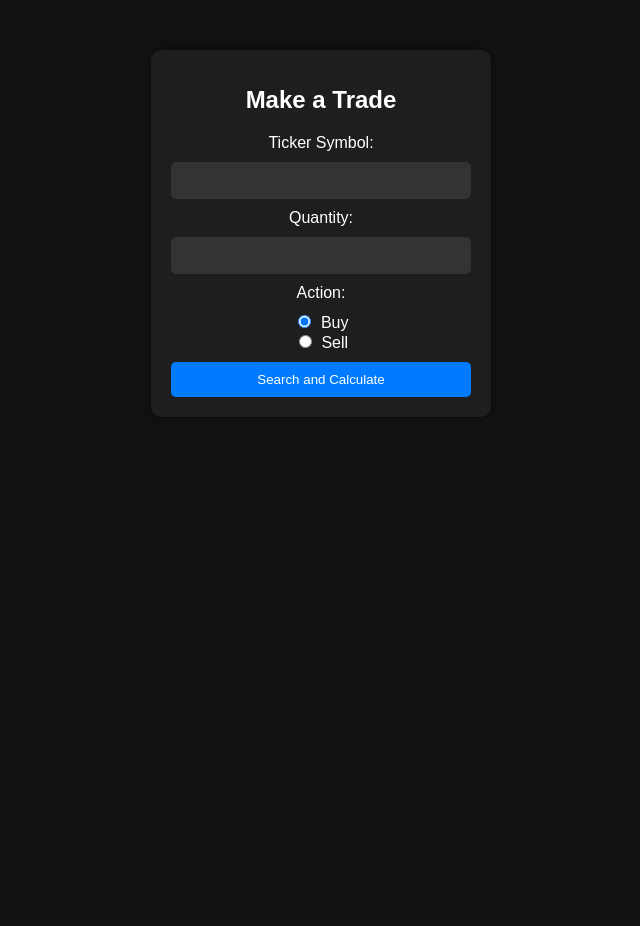
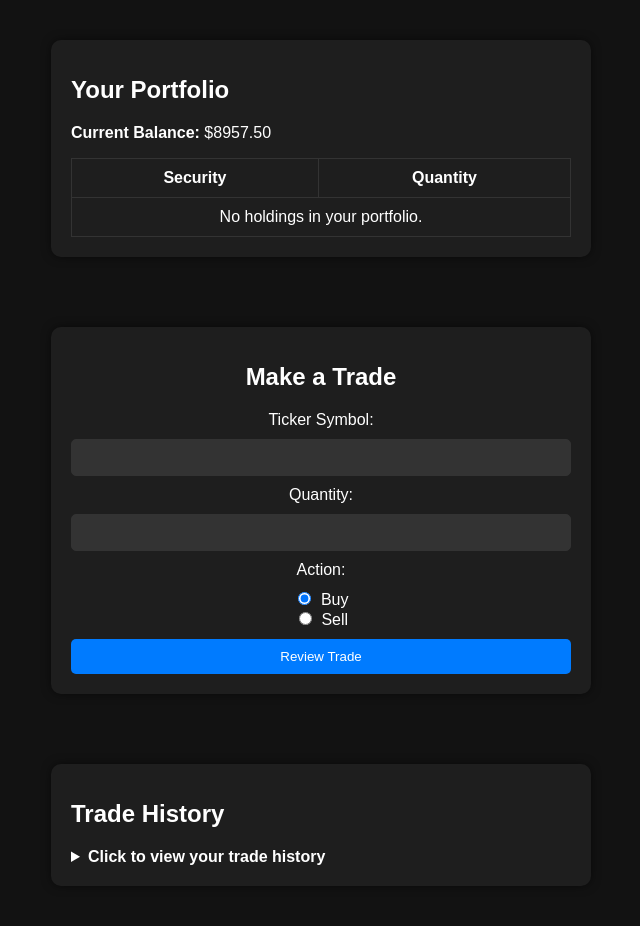
Before and after one commit to IDES0/FinDB-Live, a Django app: page /trade/ in a window 1280 px wide. Shown: the part 71-997 px from the top of the page, without its empty margins (319-959 px from the left). Before the commit the page ends 468 px from the top, so only its background shows below. Run offline with Django 4.2, Linux system fonts and the light colour scheme; a user stored in the database is signed in; data comes from the database, SQL or seed files in the repository; both versions use the stored data as it was after the commit; data that the repository does not hold is empty.

Commit message:
Added transaction history, removed portfolio view, etc

```diff
--- a/findb/main/static/main/css/style.css
+++ b/findb/main/static/main/css/style.css
@@ -58,18 +51,17 @@ body {
     border-radius: 4px;
 }
 
-
-
-
-/* Container for Centering the Form */
+/* Container for Centering the Content */
 .container {
     display: flex;
-    justify-content: center;
+    flex-direction: column;
     align-items: center;
-    min-height: 100vh;
+    padding: 20px;
+    max-width: 1000px;
+    margin: 0 auto;
 }
 
-/* Styling the Form Box */
+/* Form Box Styling (e.g., Login Forms) */
 .form-box {
     background-color: #1e1e1e;
     padding: 20px 30px;
@@ -176,78 +149,74 @@ body {
 
 .dropdown-content {
     display: none;
-    position: absolute; /* Position absolutely to allow it to drop over the body */
-    top: 100%; /* Position just below the dropdown button */
+    position: absolute;
+    top: 100%;
     left: 0;
     background-color: #222;
-    min-width: 200px; /* Make the dropdown wider */
+    min-width: 200px;
     padding: 10px 0;
     box-shadow: 0px 8px 16px 0px rgba(0, 0, 0, 0.2);
-    z-index: 1000; /* Ensure the dropdown appears above other content */
+    z-index: 1000;
     border-radius: 4px;
 }
 
 .dropdown-content a {
     color: white;
-    padding: 15px 20px; /* Increase padding for a larger clickable area */
+    padding: 15px 20px;
     text-decoration: none;
-    font-size: 16px; /* Increase font size */
+    font-size: 16px;
     display: block;
     transition: background-color 0.3s ease;
 }
 
 .dropdown-content a:hover {
-    background-color: #222;
+    background-color: #444;
 }
 
 .dropdown:hover .dropdown-content {
-    display: block; /* Show dropdown on hover */
+    display: block;
 }
 
 .dropdown:hover .dropbtn {
-    background-color: #444; /* Change button color on hover */
+    background-color: #444;
 }
 
-
-
-
-/* Alternate Action Button Styling */
+/* Alternate Action Button Styling (e.g., "Sign Up" button) */
 .alternate-action {
-    text-align: center; /* Center the text */
-    margin-top: 20px; /* Add some space above the button */
+    text-align: center;
+    margin-top: 20px;
 }
 
 .alternate-action p {
-    font-size: 14px; /* Set the font size */
-    color: #fff; /* Set the text color */
+    font-size: 14px;
+    color: #fff;
 }
 
 .alternate-action a.btn-alternate {
-    color: #4caf50; /* Green color for the button link */
-    text-decoration: none; /* Remove underline */
-    font-weight: bold; /* Make the text bold */
-    border: 1px solid #4caf50; /* Add a border */
-    padding: 10px 20px; /* Add padding to make it look like a button */
-    border-radius: 4px; /* Round the corners */
-    transition: background-color 0.3s ease, color 0.3s ease; /* Smooth transition effects */
+    color: #4caf50;
+    text-decoration: none;
+    font-weight: bold;
+    border: 1px solid #4caf50;
+    padding: 10px 20px;
+    border-radius: 4px;
+    transition: background-color 0.3s ease, color 0.3s ease;
 }
 
 .alternate-action a.btn-alternate:hover {
-    background-color: #4caf50; /* Change background on hover */
-    color: #fff; /* Change text color on hover */
+    background-color: #4caf50;
+    color: #fff;
 }
 
-
-/* Centering the trade container */
+/* Trade Container Styling */
 .trade-container {
     background-color: #1e1e1e;
     padding: 20px;
     border-radius: 10px;
     box-shadow: 0 0 10px rgba(0, 0, 0, 0.5);
-    width: 300px;
-    margin: 0 auto; /* Centering the container */
+    width: 100%;
+    max-width: 500px;
     text-align: center;
-    margin-top: 50px; /* Adjust margin for spacing from the top */
+    margin: 50px auto; /* Centering the container with top margin */
 }
 
 .trade-container h1 {
@@ -296,3 +265,70 @@ body {
 .trade-summary p {
     margin: 5px 0;
 }
+
+/* Portfolio Section Styling */
+.portfolio-container {
+    background-color: #1e1e1e;
+    padding: 20px;
+    border-radius: 10px;
+    box-shadow: 0 0 10px rgba(0, 0, 0, 0.5);
+    width: 100%;
+    max-width: 500px;
+    margin: 20px auto; /* Centering the container with margin */
+}
+
+.portfolio-container h1 {
+    margin-bottom: 20px;
+    font-size: 24px;
+}
+
+.portfolio-container table {
+    width: 100%;
+    border-collapse: collapse;
+    margin-top: 10px;
+}
+
+.portfolio-container th,
+.portfolio-container td {
+    padding: 10px;
+    border: 1px solid #333;
+    text-align: center;
+}
+
+/* Trade History Section Styling */
+.history-container {
+    background-color: #1e1e1e;
+    padding: 20px;
+    border-radius: 10px;
+    box-shadow: 0 0 10px rgba(0, 0, 0, 0.5);
+    width: 100%;
+    max-width: 500px;
+    margin: 20px auto; /* Centering the container with margin */
+}
+
+.history-container h1 {
+    margin-bottom: 20px;
+    font-size: 24px;
+}
+
+.history-container details {
+    margin-top: 10px;
+}
+
+.history-container summary {
+    font-weight: bold;
+    cursor: pointer;
+}
+
+.history-container table {
+    width: 100%;
+    border-collapse: collapse;
+    margin-top: 10px;
+}
+
+.history-container th,
+.history-container td {
+    padding: 10px;
+    border: 1px solid #333;
+    text-align: center;
+}
--- a/findb/main/templates/base.html
+++ b/findb/main/templates/base.html
@@ -4,7 +4,7 @@
     {% load static %}
     <meta charset="UTF-8">
     <meta name="viewport" content="width=device-width, initial-scale=1.0">
-    <title>{% block title %}Finance Project{% endblock %}</title>
+    <title>{% block title %}FinDB{% endblock %}</title>
     <link rel="stylesheet" href="{% static 'main/css/style.css' %}">
 </head>
 <body>
@@ -18,7 +18,6 @@
                 <a href="{% url 'trade_view' %}" class="dropbtn">Trade</a>
                 <div class="dropdown-content">
                     <a href="{% url 'trade_view' %}">Trade</a>
-                    <a href="{% url 'portfolio_view' %}">Portfolio</a>
                 </div>
             </li>
             {% if user.is_authenticated %}
--- a/findb/trade/models.py
+++ b/findb/trade/models.py
@@ -1,6 +1,7 @@
 from django.db import models
 from django.contrib.auth.models import User
 
+# Represents securities that are available to trade
 class Security(models.Model):
     symbol = models.CharField(max_length=10, unique=True)
     name = models.CharField(max_length=100)
@@ -8,6 +9,7 @@ class Security(models.Model):
     def __str__(self):
         return self.symbol
 
+# Represents user porfolio (balance and related holdings)
 class Portfolio(models.Model):
     user = models.OneToOneField(User, on_delete=models.CASCADE)
     balance = models.DecimalField(max_digits=15, decimal_places=2, default=10000.00)  # Default starting balance
@@ -15,6 +17,7 @@ class Portfolio(models.Model):
     def __str__(self):
         return f"{self.user.username}'s Portfolio"
 
+# Represents quantity of each security a user holds
 class Holding(models.Model):
     portfolio = models.ForeignKey(Portfolio, on_delete=models.CASCADE, related_name='holdings')
     security = models.ForeignKey(Security, on_delete=models.CASCADE)
@@ -23,6 +26,7 @@ class Holding(models.Model):
     def __str__(self):
         return f"{self.quantity} of {self.security.symbol} in {self.portfolio}"
 
+# Records each buy/sell action from the user, captures quantity and price at time of trade
 class Transaction(models.Model):
     portfolio = models.ForeignKey(Portfolio, on_delete=models.CASCADE)
     security = models.ForeignKey(Security, on_delete=models.CASCADE)
--- a/findb/trade/templates/trade/trade.html
+++ b/findb/trade/templates/trade/trade.html
@@ -1,10 +1,56 @@
 {% extends 'base.html' %}
 
 {% block content %}
+<div class="container">
+    <!-- Portfolio Section -->
+    <div class="portfolio-container">
+        <h1>Your Portfolio</h1>
+        <p><strong>Current Balance:</strong> ${{ portfolio_balance }}</p>
+        <table>
+            <thead>
+                <tr>
+                    <th>Security</th>
+                    <th>Quantity</th>
+                </tr>
+            </thead>
+            <tbody>
+                {% for holding in holdings %}
+                <tr>
+                    <td>{{ holding.security.symbol }}</td>
+                    <td>{{ holding.quantity }}</td>
+                </tr>
+                {% empty %}
+                <tr>
+                    <td colspan="2">No holdings in your portfolio.</td>
+                </tr>
+                {% endfor %}
+            </tbody>
+        </table>
+    </div>
+
+    <!-- Trade Section -->
     <div class="trade-container">
         <h1>Make a Trade</h1>
         <form method="POST">
             {% csrf_token %}
+            {% if confirm %}
+                <div class="trade-summary">
+                    <h2>Confirm Trade Details</h2>
+                    <p><strong>Ticker:</strong> {{ ticker }}</p>
+                    <p><strong>Quantity:</strong> {{ quantity }}</p>
+                    <p><strong>Price per Share:</strong> ${{ price }}</p>
+                    <p><strong>Total Cost:</strong> ${{ total_cost }}</p>
+                    <p><strong>Remaining Balance (after trade):</strong> ${{ remaining_balance }}</p>
+                    <p><strong>Action:</strong> {{ action|capfirst }}</p>
+
+                    <input type="hidden" name="ticker" value="{{ ticker }}">
+                    <input type="hidden" name="quantity" value="{{ quantity }}">
+                    <input type="hidden" name="action" value="{{ action }}">
+
+                    <button type="submit" name="confirm_trade">Confirm Trade</button>
+                    <button type="submit">Cancel</button>
+                </div>
+            {% else %}
                 <label for="ticker">Ticker Symbol:</label>
                 {{ form.ticker }}
 
@@ -14,12 +60,13 @@
                 <label for="action">Action:</label>
                 {{ form.action }}
 
-        <button type="submit">Search and Calculate</button>
+                <button type="submit">Review Trade</button>
+            {% endif %}
         </form>
 
         {% if success %}
         <div class="trade-summary">
-        <h2>Trade Summary</h2>
+            <h2>Trade Executed Successfully</h2>
             <p><strong>Ticker:</strong> {{ ticker }}</p>
             <p><strong>Quantity:</strong> {{ quantity }}</p>
             <p><strong>Price per Share:</strong> ${{ price }}</p>
@@ -30,7 +77,48 @@
         {% endif %}
 
         {% if error %}
-    <p style="color: red;">{{ error }}</p>
+        <p class="error">{{ error }}</p>
         {% endif %}
     </div>
+
+    <!-- Trade History Section -->
+    <div class="history-container">
+        <h1>Trade History</h1>
+        <details>
+            <summary>Click to view your trade history</summary>
+            <table>
+                <thead>
+                    <tr>
+                        <th>Date</th>
+                        <th>Security</th>
+                        <th>Action</th>
+                        <th>Quantity</th>
+                        <th>Price</th>
+                    </tr>
+                </thead>
+                <tbody>
+                    {% for transaction in transactions %}
+                    <tr>
+                        <td>{{ transaction.transaction_date }}</td>
+                        <td>{{ transaction.security.symbol }}</td>
+                        <td>
+                            {% if transaction.quantity > 0 %}
+                                Buy
+                            {% else %}
+                                Sell
+                            {% endif %}
+                        </td>
+                        <td>{{ transaction.quantity }}</td>
+                        <td>{{ transaction.price_at_transaction }}</td>
+                    </tr>
+                    {% empty %}
+                    <tr>
+                        <td colspan="5">No trades to display.</td>
+                    </tr>
+                    {% endfor %}
+                </tbody>
+            </table>
+        </details>
+    </div>
+</div>
 {% endblock %}
--- a/findb/trade/urls.py
+++ b/findb/trade/urls.py
@@ -3,5 +3,4 @@ from . import views
 
 urlpatterns = [
     path('', views.trade_view, name='trade_view'),
-    path('portfolio/', views.portfolio_view, name='portfolio_view'),
 ]
--- a/findb/trade/views.py
+++ b/findb/trade/views.py
@@ -6,9 +6,8 @@ import yfinance as yf
 from decimal import Decimal
 
 def get_current_price(symbol):
-    return Decimal((yf.Ticker(symbol)).info['currentPrice'])  # Fetches the latest price
+    return Decimal((yf.Ticker(symbol)).info['currentPrice'])  # This function will fetch the latest price
 
-@login_required
 @login_required
 def trade_view(request):
     user = request.user
@@ -16,37 +15,34 @@ def trade_view(request):
     form = TradeForm()
 
     if request.method == 'POST':
-        form = TradeForm(request.POST)
-        if form.is_valid():
-            ticker = form.cleaned_data['ticker'].upper()
-            quantity = form.cleaned_data['quantity']
-            action = form.cleaned_data['action']
-
-            # Get or create the security object using the correct field
-            security, created = Security.objects.get_or_create(symbol=ticker)
-
-            # Fetch the latest price
+        if 'confirm_trade' in request.POST:
+            # Execute the trade
+            ticker = request.POST.get('ticker')
+            quantity = Decimal(request.POST.get('quantity'))
+            action = request.POST.get('action')
             price = get_current_price(ticker)
-            total_cost = Decimal(quantity) * Decimal(price)
+            total_cost = quantity * price
 
             if action == 'buy':
-                # Ensure sufficient funds
                 if portfolio.balance >= total_cost:
                     portfolio.balance -= total_cost
                     portfolio.save()
 
-                    # Add or update the holding
-                    holding, created = Holding.objects.get_or_create(portfolio=portfolio, security=security)
+                    holding, created = Holding.objects.get_or_create(portfolio=portfolio, security__symbol=ticker)
                     holding.quantity += quantity
                     holding.save()
+
                 else:
                     return render(request, 'trade/trade.html', {
                         'form': form,
-                        'error': 'Insufficient balance'
+                        'error': 'Insufficient balance',
+                        'portfolio_balance': portfolio.balance,
+                        'holdings': portfolio.holdings.all(),
+                        'transactions': portfolio.transaction_set.all(),
                     })
             elif action == 'sell':
                 try:
-                    holding = Holding.objects.get(portfolio=portfolio, security=security)
+                    holding = Holding.objects.get(portfolio=portfolio, security__symbol=ticker)
                     if holding.quantity >= quantity:
                         holding.quantity -= quantity
                         portfolio.balance += total_cost
@@ -58,29 +54,66 @@ def trade_view(request):
                     else:
                         return render(request, 'trade/trade.html', {
                             'form': form,
-                            'error': 'Not enough holdings to sell'
+                            'error': 'Not enough holdings to sell',
+                            'portfolio_balance': portfolio.balance,
+                            'holdings': portfolio.holdings.all(),
+                            'transactions': portfolio.transaction_set.all(),
                         })
                 except Holding.DoesNotExist:
                     return render(request, 'trade/trade.html', {
                         'form': form,
-                        'error': 'You do not own any of this security'
+                        'error': 'You do not own any of this security',
+                        'portfolio_balance': portfolio.balance,
+                        'holdings': portfolio.holdings.all(),
+                        'transactions': portfolio.transaction_set.all(),
                     })
 
-            # Render a summary of the trade
+            Transaction.objects.create(
+                portfolio=portfolio,
+                security=Security.objects.get(symbol=ticker),
+                quantity=quantity if action == 'buy' else -quantity,
+                price_at_transaction=price
+            )
+
             return render(request, 'trade/trade.html', {
                 'form': form,
+                'success': True,
                 'ticker': ticker,
                 'quantity': quantity,
                 'price': price,
                 'total_cost': total_cost,
                 'remaining_balance': portfolio.balance,
                 'action': action,
-                'success': True,  # This flag can be used in your template to show the trade was successful
+                'portfolio_balance': portfolio.balance,
+                'holdings': portfolio.holdings.all(),
+                'transactions': portfolio.transaction_set.all(),
             })
-    return render(request, 'trade/trade.html', {'form': form})
+        else:
+            form = TradeForm(request.POST)
+            if form.is_valid():
+                ticker = form.cleaned_data['ticker'].upper()
+                quantity = form.cleaned_data['quantity']
+                action = form.cleaned_data['action']
+                price = get_current_price(ticker)
+                total_cost = Decimal(quantity) * price
 
-@login_required
-def portfolio_view(request):
-    portfolio = Portfolio.objects.get(user=request.user)
-    holdings = portfolio.holdings.all()
-    return render(request, 'trade/portfolio.html', {'portfolio': portfolio, 'holdings': holdings})
+                return render(request, 'trade/trade.html', {
+                    'form': form,
+                    'confirm': True,
+                    'ticker': ticker,
+                    'quantity': quantity,
+                    'price': price,
+                    'total_cost': total_cost,
+                    'remaining_balance': portfolio.balance - total_cost if action == 'buy' else portfolio.balance + total_cost,
+                    'action': action,
+                    'portfolio_balance': portfolio.balance,
+                    'holdings': portfolio.holdings.all(),
+                    'transactions': portfolio.transaction_set.all(),
+                })
+
+    return render(request, 'trade/trade.html', {
+        'form': form,
+        'portfolio_balance': portfolio.balance,
+        'holdings': portfolio.holdings.all(),
+        'transactions': portfolio.transaction_set.all(),
+    })
```
Also changed, not shown: other parts of findb/main/static/main/css/style.css (+17 -43 lines), findb/trade/templates/trade/portfolio.html (deleted, +0 -22 lines), findb/db.sqlite3, findb/trade/migrations/0002_alter_holding_quantity.py (added), findb/users/migrations/0001_initial.py (added). Lines whose indentation alone changed are shown as unchanged.
